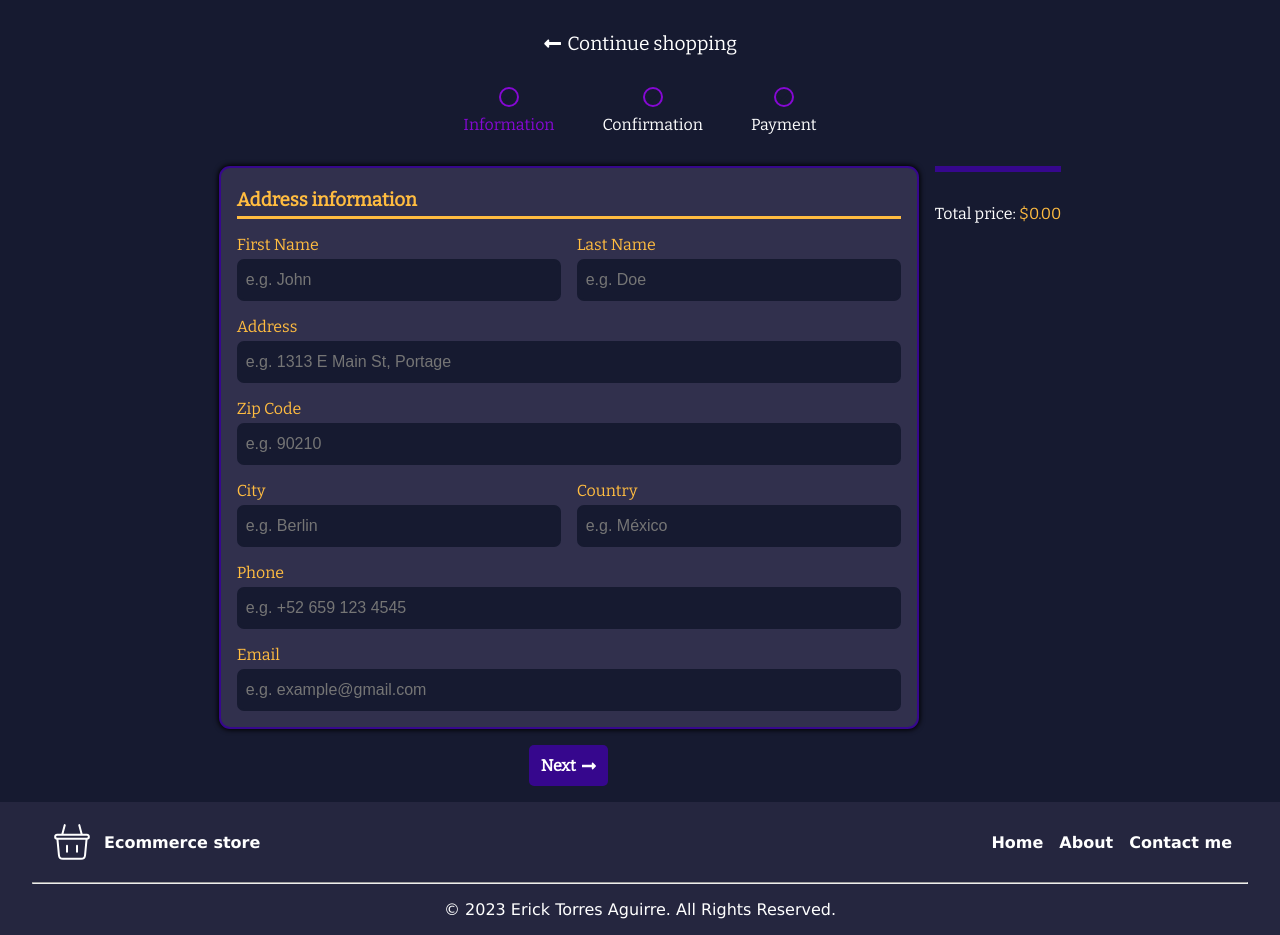
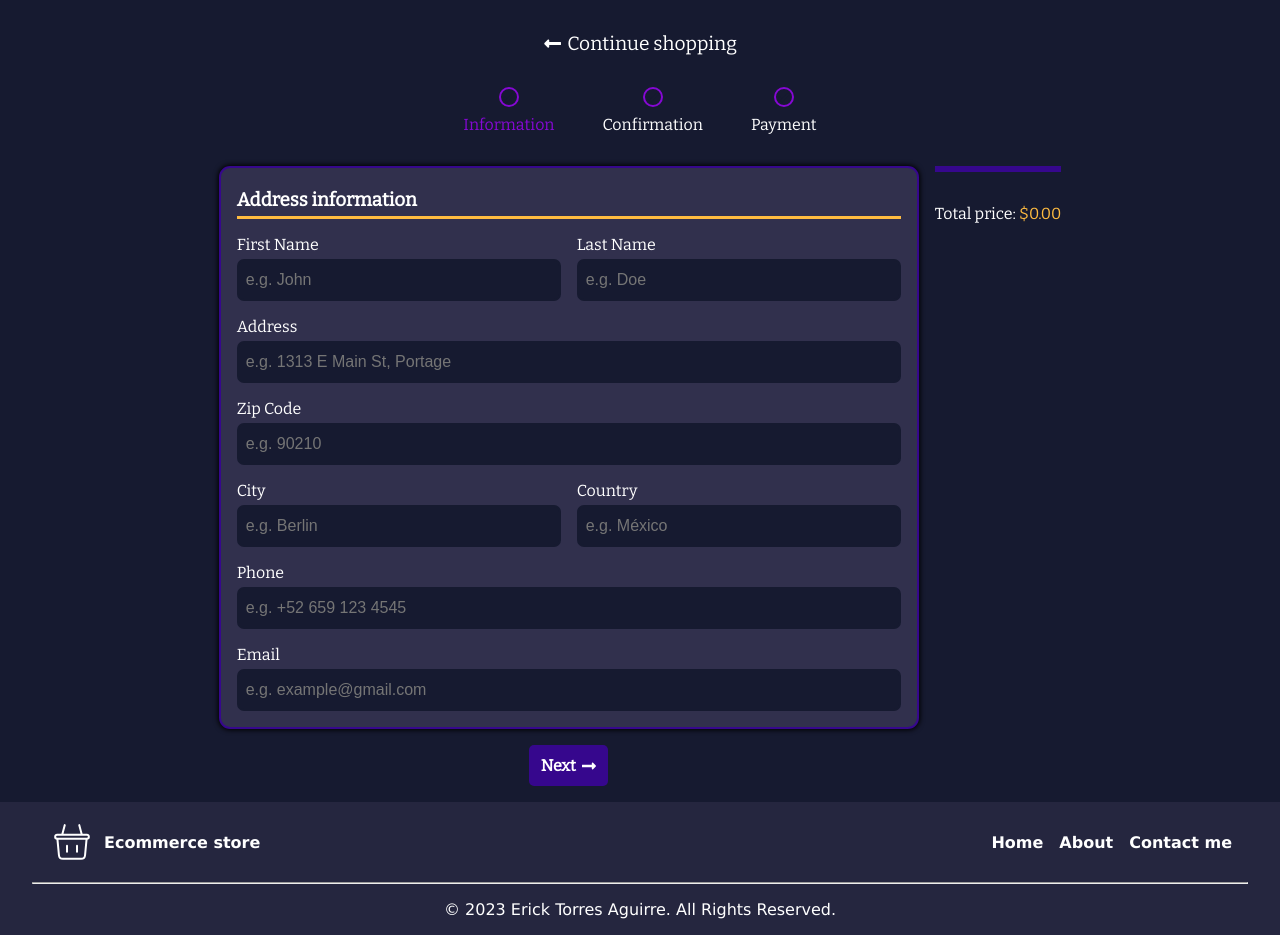
Before and after one commit to Eckry/store-app, a React (Vite) app: page /store-app/checkout/data in a window 1280 px wide. Built offline with nearby package versions, Linux system fonts and the light colour scheme.

Commit message:
change address font color

```diff
--- a/src/routes/styles/Address.css
+++ b/src/routes/styles/Address.css
@@ -22,7 +22,7 @@
   flex-direction: column;
   gap: 5px;
   width: 100%;
-  color: var(--highlight-color-two);
+  color: white;
 }
 
 .address-wrapper {
@@ -69,6 +69,6 @@
 
 .address-title {
   padding: 5px 0;
-  color: var(--highlight-color-two);
+  color: white;
   border-bottom: 3px solid var(--highlight-color-two);
 }
```
